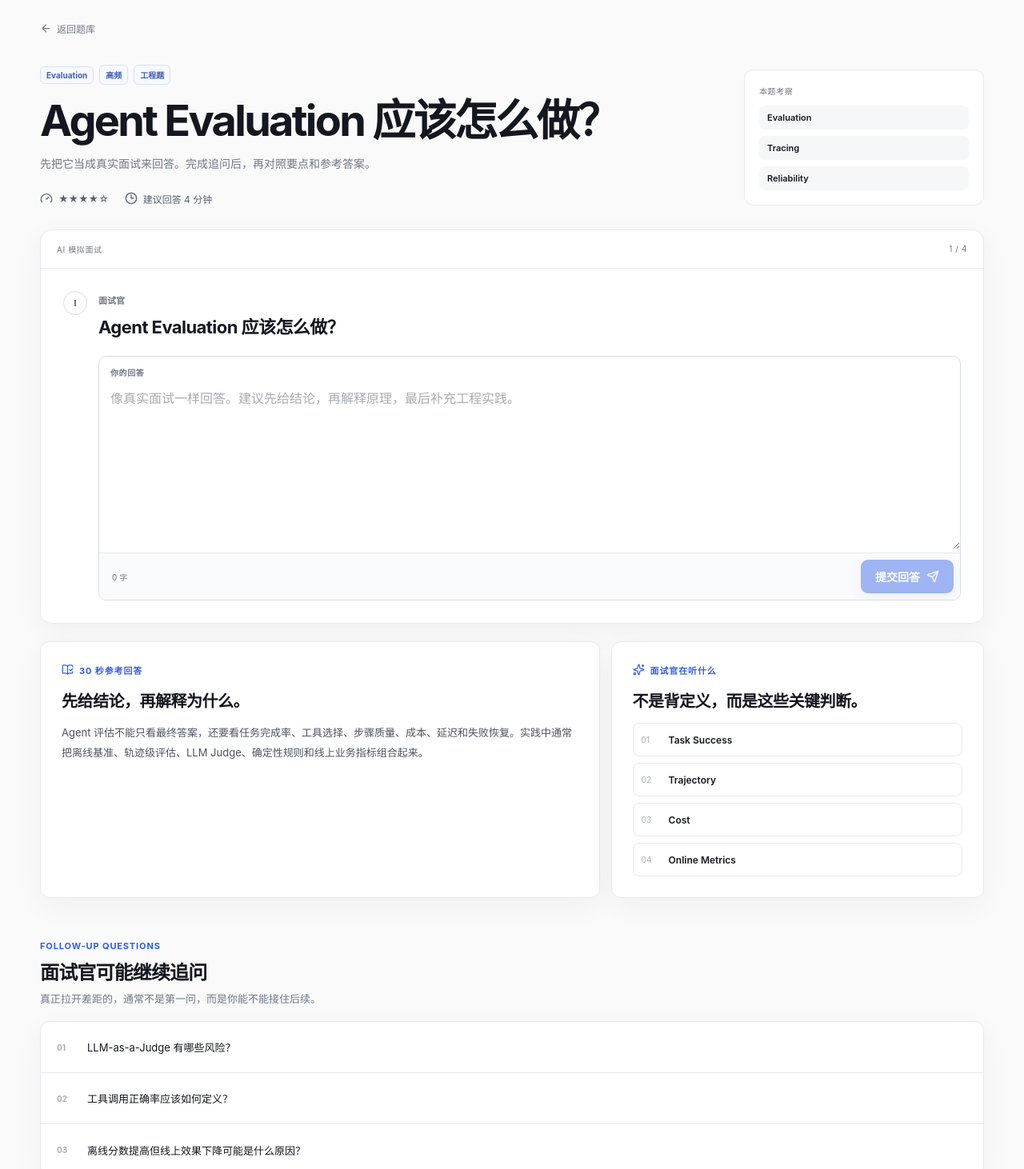
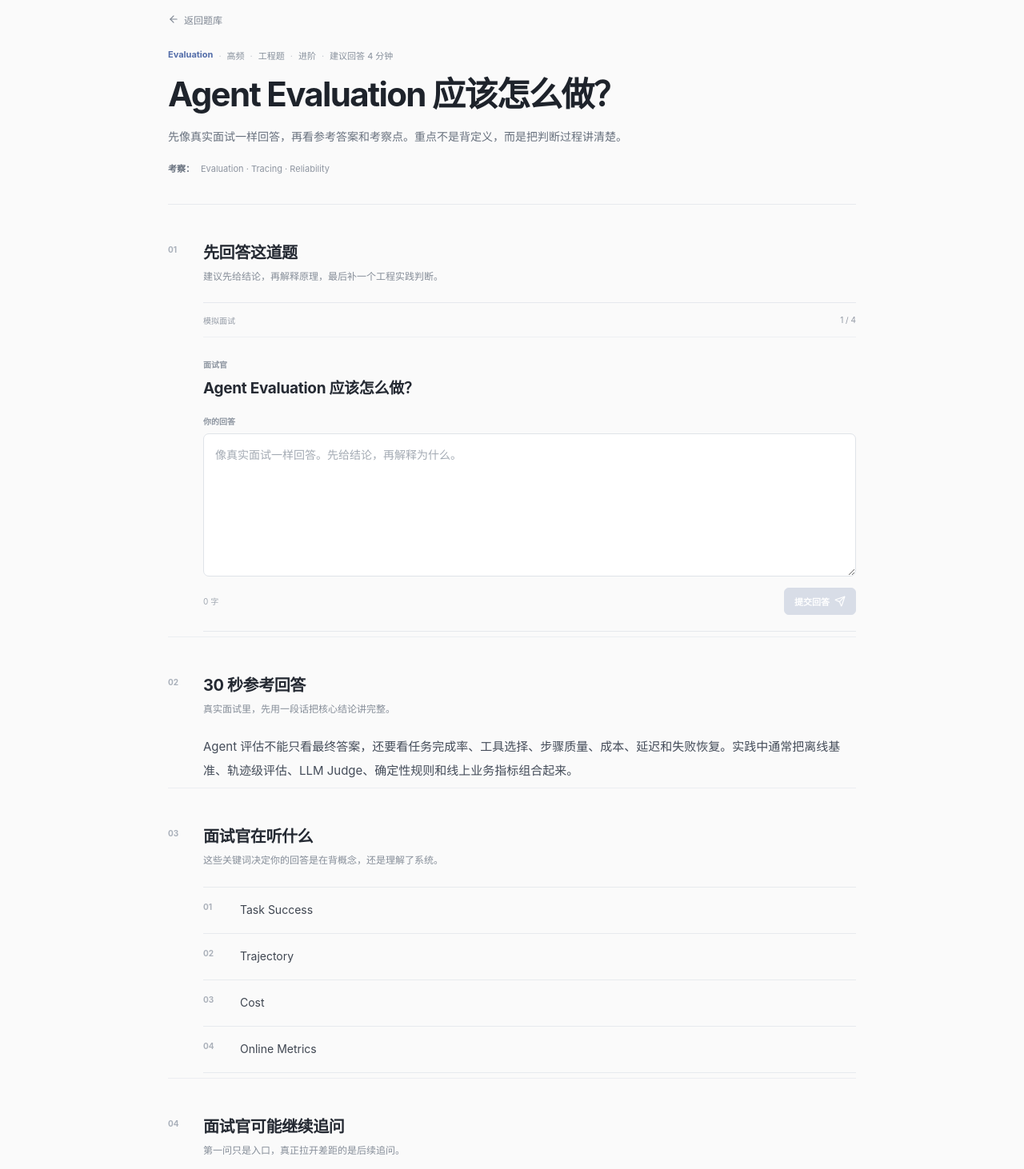
Before and after one commit to 1264585648/interview, a Next.js app: page /questions/agent-evaluation in a window 1280 px wide. Shown: the part 80-1542 px from the top of the page at 80% size. Built offline with nearby package versions, Linux system fonts and the light colour scheme.

Commit message:
Unify question detail into reader-first layout (#6)
* refactor: turn question detail into reader layout

* style: add reader-first question detail layout

* refactor: simplify interview trainer presentation

* style: add compact interview trainer module

```diff
--- /dev/null
+++ b/app/questions/[slug]/QuestionDetail.module.css
@@ -0,0 +1,211 @@
+.page {
+  padding: 30px 0 92px;
+}
+
+.shell {
+  width: min(100%, 860px);
+  margin: 0 auto;
+}
+
+.backLink {
+  display: inline-flex;
+  align-items: center;
+  gap: 6px;
+  margin-bottom: 28px;
+  color: #7f8793;
+  font-size: 12px;
+}
+
+.backLink:hover {
+  color: #456de6;
+}
+
+.header {
+  padding-bottom: 34px;
+  border-bottom: 1px solid #e7eaee;
+}
+
+.metaLine {
+  display: flex;
+  flex-wrap: wrap;
+  gap: 0;
+  color: #87909c;
+  font-size: 11px;
+}
+
+.metaLine span:first-child {
+  color: #536da9;
+  font-weight: 650;
+}
+
+.metaLine span + span::before {
+  content: '·';
+  margin: 0 7px;
+  color: #c2c7cf;
+}
+
+.header h1 {
+  margin: 14px 0 14px;
+  color: #1e232b;
+  font-size: clamp(30px, 4vw, 42px);
+  font-weight: 720;
+  line-height: 1.28;
+  letter-spacing: -0.04em;
+}
+
+.lead {
+  max-width: 760px;
+  margin: 0;
+  color: #68717e;
+  font-size: 14px;
+  line-height: 1.85;
+}
+
+.topics {
+  display: flex;
+  align-items: baseline;
+  gap: 8px;
+  margin-top: 18px;
+  color: #8e95a0;
+  font-size: 11px;
+}
+
+.topics > span {
+  flex: 0 0 auto;
+  color: #68717e;
+  font-weight: 600;
+}
+
+.topics p {
+  margin: 0;
+  line-height: 1.7;
+}
+
+.practiceSection,
+.articleSection {
+  padding-top: 46px;
+}
+
+.articleSection {
+  margin-top: 6px;
+  border-top: 1px solid #eceef2;
+}
+
+.sectionTitle {
+  display: grid;
+  grid-template-columns: 32px minmax(0, 1fr);
+  gap: 12px;
+  margin-bottom: 22px;
+}
+
+.sectionTitle > span {
+  padding-top: 4px;
+  color: #a9b0ba;
+  font-size: 10px;
+  font-weight: 700;
+}
+
+.sectionTitle h2 {
+  margin: 0;
+  color: #242932;
+  font-size: 20px;
+  font-weight: 680;
+  line-height: 1.45;
+  letter-spacing: -0.02em;
+}
+
+.sectionTitle p {
+  margin: 5px 0 0;
+  color: #858d98;
+  font-size: 12px;
+  line-height: 1.7;
+}
+
+.answer {
+  margin: 0 0 4px 44px;
+  color: #444c59;
+  font-size: 15px;
+  line-height: 2;
+}
+
+.keyPoints,
+.followUps {
+  margin: 0 0 0 44px;
+  padding: 0;
+  border-top: 1px solid #e7eaee;
+  list-style: none;
+}
+
+.keyPoints li,
+.followUps li {
+  display: grid;
+  grid-template-columns: 34px minmax(0, 1fr);
+  gap: 12px;
+  align-items: start;
+  min-height: 58px;
+  padding: 16px 0;
+  border-bottom: 1px solid #e7eaee;
+}
+
+.keyPoints li > span,
+.followUps li > span {
+  padding-top: 2px;
+  color: #abb1ba;
+  font-size: 10px;
+  font-weight: 700;
+}
+
+.keyPoints p,
+.followUps p {
+  margin: 0;
+  color: #3f4651;
+  font-size: 14px;
+  line-height: 1.75;
+}
+
+@media (max-width: 720px) {
+  .page {
+    padding: 20px 0 70px;
+  }
+
+  .backLink {
+    margin-bottom: 22px;
+  }
+
+  .header {
+    padding-bottom: 28px;
+  }
+
+  .header h1 {
+    font-size: 30px;
+  }
+
+  .lead {
+    font-size: 13px;
+  }
+
+  .practiceSection,
+  .articleSection {
+    padding-top: 36px;
+  }
+
+  .sectionTitle {
+    grid-template-columns: 26px minmax(0, 1fr);
+    gap: 8px;
+    margin-bottom: 18px;
+  }
+
+  .sectionTitle h2 {
+    font-size: 18px;
+  }
+
+  .answer,
+  .keyPoints,
+  .followUps {
+    margin-left: 34px;
+  }
+
+  .answer {
+    font-size: 14px;
+  }
+}
--- a/app/questions/[slug]/page.tsx
+++ b/app/questions/[slug]/page.tsx
@@ -1,16 +1,21 @@
 import Link from 'next/link'
-import { ArrowLeft, BookOpenCheck, Clock3, Gauge, Sparkles } from 'lucide-react'
+import { ArrowLeft } from 'lucide-react'
 import { notFound } from 'next/navigation'
 import { SiteHeader } from '@/components/SiteHeader'
 import { InterviewTrainer } from '@/components/InterviewTrainer'
 import { getQuestion, questions } from '@/data/questions'
+import styles from './QuestionDetail.module.css'
 
 type Props = {
   params: Promise<{ slug: string }>
 }
 
-function stars(value: number) {
-  return '★'.repeat(value) + '☆'.repeat(5 - value)
+const difficultyLabel: Record<number, string> = {
+  1: '入门',
+  2: '基础',
+  3: '核心',
+  4: '进阶',
+  5: '系统设计'
 }
 
 export function generateStaticParams() {
@@ -26,53 +31,88 @@ export default async function QuestionDetailPage({ params }: Props) {
   return (
     <>
       <SiteHeader />
-      <main className="container detail-page">
-        <Link className="back-link" href="/questions"><ArrowLeft size={15} /> 返回题库</Link>
+      <main className={`${styles.page} container`}>
+        <div className={styles.shell}>
+          <Link className={styles.backLink} href="/questions">
+            <ArrowLeft size={14} /> 返回题库
+          </Link>
 
-        <section className="detail-hero">
-          <div className="detail-main">
-            <div className="question-tags"><span>{question.category}</span><span>{question.frequency}</span><span>{question.type}</span></div>
+          <header className={styles.header}>
+            <div className={styles.metaLine}>
+              <span>{question.category}</span>
+              <span>{question.frequency}</span>
+              <span>{question.type}</span>
+              <span>{difficultyLabel[question.difficulty]}</span>
+              <span>建议回答 {question.estimate}</span>
+            </div>
+
             <h1>{question.title}</h1>
-            <p>先把它当成真实面试来回答。完成追问后，再对照要点和参考答案。</p>
-            <div className="detail-meta">
-              <span><Gauge size={16} /> {stars(question.difficulty)}</span>
-              <span><Clock3 size={16} /> 建议回答 {question.estimate}</span>
+            <p className={styles.lead}>先像真实面试一样回答，再看参考答案和考察点。重点不是背定义，而是把判断过程讲清楚。</p>
+
+            <div className={styles.topics}>
+              <span>考察：</span>
+              <p>{question.topics.join(' · ')}</p>
             </div>
-          </div>
-          <div className="topic-stack">
-            <span>本题考察</span>
-            {question.topics.map((topic) => <strong key={topic}>{topic}</strong>)}
-          </div>
-        </section>
+          </header>
 
-        <InterviewTrainer question={question} />
+          <section className={styles.practiceSection}>
+            <div className={styles.sectionTitle}>
+              <span>01</span>
+              <div>
+                <h2>先回答这道题</h2>
+                <p>建议先给结论，再解释原理，最后补一个工程实践判断。</p>
+              </div>
+            </div>
+            <InterviewTrainer question={question} />
+          </section>
 
-        <section className="analysis-grid">
-          <article className="analysis-card">
-            <span className="eyebrow"><BookOpenCheck size={15} /> 30 秒参考回答</span>
-            <h2>先给结论，再解释为什么。</h2>
-            <p className="answer-copy">{question.shortAnswer}</p>
-          </article>
+          <section className={styles.articleSection}>
+            <div className={styles.sectionTitle}>
+              <span>02</span>
+              <div>
+                <h2>30 秒参考回答</h2>
+                <p>真实面试里，先用一段话把核心结论讲完整。</p>
+              </div>
+            </div>
+            <p className={styles.answer}>{question.shortAnswer}</p>
+          </section>
 
-          <article className="analysis-card">
-            <span className="eyebrow"><Sparkles size={15} /> 面试官在听什么</span>
-            <h2>不是背定义，而是这些关键判断。</h2>
-            <div className="keypoint-list">
+          <section className={styles.articleSection}>
+            <div className={styles.sectionTitle}>
+              <span>03</span>
+              <div>
+                <h2>面试官在听什么</h2>
+                <p>这些关键词决定你的回答是在背概念，还是理解了系统。</p>
+              </div>
+            </div>
+            <ol className={styles.keyPoints}>
               {question.keyPoints.map((point, index) => (
-                <div key={point}><span>{String(index + 1).padStart(2, '0')}</span><strong>{point}</strong></div>
+                <li key={point}>
+                  <span>{String(index + 1).padStart(2, '0')}</span>
+                  <p>{point}</p>
+                </li>
               ))}
+            </ol>
+          </section>
+
+          <section className={styles.articleSection}>
+            <div className={styles.sectionTitle}>
+              <span>04</span>
+              <div>
+                <h2>面试官可能继续追问</h2>
+                <p>第一问只是入口，真正拉开差距的是后续追问。</p>
+              </div>
             </div>
-          </article>
-        </section>
-
-        <section className="followups-section">
-          <div className="section-heading"><div><span className="section-kicker">FOLLOW-UP QUESTIONS</span><h2>面试官可能继续追问</h2><p>真正拉开差距的，通常不是第一问，而是你能不能接住后续。</p></div></div>
-          <div className="followup-list">
-            {question.followUps.map((followup, index) => (
-              <div key={followup}><span>{String(index + 1).padStart(2, '0')}</span><p>{followup}</p></div>
-            ))}
-          </div>
-        </section>
+            <ol className={styles.followUps}>
+              {question.followUps.map((followup, index) => (
+                <li key={followup}>
+                  <span>{String(index + 1).padStart(2, '0')}</span>
+                  <p>{followup}</p>
+                </li>
+              ))}
+            </ol>
+          </section>
+        </div>
       </main>
     </>
   )
--- /dev/null
+++ b/components/InterviewTrainer.module.css
@@ -0,0 +1,199 @@
+.trainer,
+.result {
+  margin-left: 44px;
+  border-top: 1px solid #e5e8ed;
+  border-bottom: 1px solid #e5e8ed;
+}
+
+.topLine {
+  min-height: 42px;
+  display: flex;
+  align-items: center;
+  justify-content: space-between;
+  color: #9299a4;
+  font-size: 10px;
+}
+
+.prompt {
+  padding: 22px 0 18px;
+  border-top: 1px solid #eef0f3;
+}
+
+.prompt > span,
+.answerArea label,
+.coverage > span,
+.resultTop span {
+  color: #8d95a0;
+  font-size: 10px;
+  font-weight: 650;
+}
+
+.prompt h3 {
+  margin: 7px 0 0;
+  color: #252a33;
+  font-size: 19px;
+  font-weight: 650;
+  line-height: 1.55;
+  letter-spacing: -0.015em;
+}
+
+.answerArea {
+  padding-bottom: 20px;
+}
+
+.answerArea label {
+  display: block;
+  margin-bottom: 8px;
+}
+
+.answerArea textarea {
+  width: 100%;
+  resize: vertical;
+  min-height: 140px;
+  border: 1px solid #dfe3e8;
+  border-radius: 7px;
+  outline: none;
+  padding: 13px 14px;
+  background: #fff;
+  color: #252a33;
+  font: inherit;
+  font-size: 14px;
+  line-height: 1.8;
+}
+
+.answerArea textarea:focus {
+  border-color: #b9c5e8;
+  box-shadow: 0 0 0 3px rgba(69, 109, 230, 0.06);
+}
+
+.answerArea textarea::placeholder {
+  color: #a4abb4;
+}
+
+.actions,
+.nextPanel,
+.resultTop {
+  display: flex;
+  align-items: center;
+  justify-content: space-between;
+  gap: 16px;
+}
+
+.actions {
+  margin-top: 10px;
+}
+
+.actions > span {
+  color: #a0a7b1;
+  font-size: 10px;
+}
+
+.primaryButton,
+.secondaryButton {
+  display: inline-flex;
+  align-items: center;
+  justify-content: center;
+  gap: 6px;
+  min-height: 34px;
+  padding: 0 12px;
+  border-radius: 6px;
+  font: inherit;
+  font-size: 11px;
+  font-weight: 650;
+  cursor: pointer;
+}
+
+.primaryButton {
+  border: 1px solid #456de6;
+  background: #456de6;
+  color: #fff;
+}
+
+.primaryButton:disabled {
+  border-color: #d8dde7;
+  background: #d8dde7;
+  cursor: not-allowed;
+}
+
+.secondaryButton {
+  border: 1px solid #dfe3e8;
+  background: #fff;
+  color: #596273;
+}
+
+.nextPanel {
+  min-height: 86px;
+  padding: 18px 0;
+  border-top: 1px solid #eef0f3;
+}
+
+.nextPanel strong {
+  color: #313741;
+  font-size: 13px;
+  font-weight: 650;
+}
+
+.nextPanel p,
+.result > p,
+.coverage p {
+  margin: 5px 0 0;
+  color: #7f8793;
+  font-size: 11px;
+  line-height: 1.7;
+}
+
+.result {
+  padding: 20px 0;
+}
+
+.resultTop > div {
+  display: flex;
+  align-items: baseline;
+  gap: 10px;
+}
+
+.resultTop strong {
+  color: #252a33;
+  font-size: 24px;
+  font-weight: 700;
+  letter-spacing: -0.03em;
+}
+
+.result > p {
+  max-width: 700px;
+  margin-top: 16px;
+  font-size: 12px;
+}
+
+.coverage {
+  margin-top: 18px;
+  padding-top: 16px;
+  border-top: 1px solid #eef0f3;
+}
+
+.coverage p {
+  color: #5f6875;
+  font-size: 12px;
+}
+
+@media (max-width: 720px) {
+  .trainer,
+  .result {
+    margin-left: 34px;
+  }
+
+  .prompt h3 {
+    font-size: 17px;
+  }
+
+  .nextPanel,
+  .resultTop {
+    align-items: flex-start;
+    flex-direction: column;
+  }
+
+  .nextPanel .primaryButton,
+  .resultTop .secondaryButton {
+    align-self: flex-end;
+  }
+}
--- a/components/InterviewTrainer.tsx
+++ b/components/InterviewTrainer.tsx
@@ -1,8 +1,9 @@
 'use client'
 
 import { useMemo, useState } from 'react'
-import { ArrowRight, CheckCircle2, RotateCcw, Send, Sparkles } from 'lucide-react'
+import { ArrowRight, RotateCcw, Send } from 'lucide-react'
 import type { InterviewQuestion } from '@/data/questions'
+import styles from './InterviewTrainer.module.css'
 
 type Props = {
   question: InterviewQuestion
@@ -48,75 +49,65 @@ export function InterviewTrainer({ question }: Props) {
 
   if (isFinished) {
     return (
-      <section className="trainer-card result-card">
-        <div className="result-score">
-          <span>本轮模拟评分</span>
-          <strong>{score}</strong>
-          <small>/ 10</small>
-        </div>
-        <div className="result-copy">
-          <span className="eyebrow"><Sparkles size={15} /> Demo Feedback</span>
-          <h2>不错，你已经完成一轮追问。</h2>
-          <p>
-            当前 Demo 使用规则评分展示完整交互闭环。接入模型后，这里会根据每轮回答动态选择追问，并输出概念理解、工程深度、表达结构和遗漏点。
-          </p>
-          <div className="feedback-points">
-            {question.keyPoints.map((point) => (
-              <span key={point}><CheckCircle2 size={15} /> {point}</span>
-            ))}
+      <div className={styles.result}>
+        <div className={styles.resultTop}>
+          <div>
+            <span>本轮模拟</span>
+            <strong>{score} / 10</strong>
           </div>
-          <button className="button button-secondary" type="button" onClick={restart}>
-            <RotateCcw size={16} /> 再练一次
+          <button className={styles.secondaryButton} type="button" onClick={restart}>
+            <RotateCcw size={14} /> 再练一次
           </button>
         </div>
-      </section>
+        <p>当前 Demo 使用规则评分展示训练闭环。接入模型后，会根据每轮回答动态追问，并反馈概念理解、工程深度、表达结构和遗漏点。</p>
+        <div className={styles.coverage}>
+          <span>本题关键点</span>
+          <p>{question.keyPoints.join(' · ')}</p>
+        </div>
+      </div>
     )
   }
 
   return (
-    <section className="trainer-card">
-      <div className="trainer-topline">
-        <span>AI 模拟面试</span>
+    <div className={styles.trainer}>
+      <div className={styles.topLine}>
+        <span>模拟面试</span>
         <span>{Math.min(step + 1, question.followUps.length + 1)} / {question.followUps.length + 1}</span>
       </div>
 
-      <div className="interviewer-row">
-        <span className="avatar">I</span>
-        <div>
-          <span className="speaker">面试官</span>
-          <h2>{currentPrompt}</h2>
-        </div>
+      <div className={styles.prompt}>
+        <span>面试官</span>
+        <h3>{currentPrompt}</h3>
       </div>
 
       {!submitted ? (
-        <div className="answer-box">
+        <div className={styles.answerArea}>
           <label htmlFor="answer">你的回答</label>
           <textarea
             id="answer"
             value={answer}
             onChange={(event) => setAnswer(event.target.value)}
-            placeholder="像真实面试一样回答。建议先给结论，再解释原理，最后补充工程实践。"
-            rows={7}
+            placeholder="像真实面试一样回答。先给结论，再解释为什么。"
+            rows={6}
           />
-          <div className="answer-actions">
+          <div className={styles.actions}>
             <span>{answer.length} 字</span>
-            <button className="button button-primary" type="button" onClick={submitAnswer} disabled={answer.trim().length < 8}>
-              提交回答 <Send size={16} />
+            <button className={styles.primaryButton} type="button" onClick={submitAnswer} disabled={answer.trim().length < 8}>
+              提交回答 <Send size={14} />
             </button>
           </div>
         </div>
       ) : (
-        <div className="followup-panel">
-          <span className="status-dot" />
+        <div className={styles.nextPanel}>
           <div>
-            <strong>面试官正在基于你的回答继续追问</strong>
-            <p>Demo 先使用预设高质量追问，后续接入 LLM 后会根据回答实时生成。</p>
+            <strong>回答已记录</strong>
+            <p>继续进入下一轮追问，完成后再统一看结果。</p>
           </div>
-          <button className="button button-primary" type="button" onClick={nextQuestion}>
-            {step === question.followUps.length ? '查看结果' : '继续追问'} <ArrowRight size={16} />
+          <button className={styles.primaryButton} type="button" onClick={nextQuestion}>
+            {step === question.followUps.length ? '查看结果' : '继续追问'} <ArrowRight size={14} />
           </button>
         </div>
       )}
-    </section>
+    </div>
   )
 }
```
